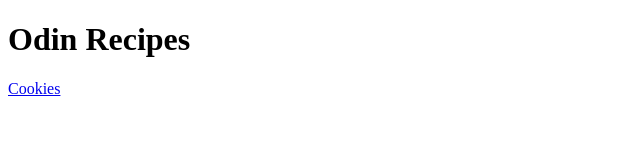
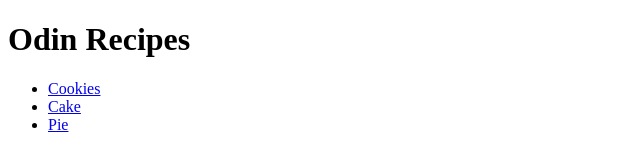
Before and after one commit to Cookethan/TOP-recipes, a plain HTML site: page index.html in a window 1280 px wide. Shown: the whole page, without its empty margins (0-640 px from the left). Drawn offline with Linux system fonts and the light colour scheme.

Commit message:
Added links to recipe pages on index.html

```diff
--- a/index.html
+++ b/index.html
@@ -6,6 +6,11 @@
     </head>
     <body>
         <h1>Odin Recipes</h1>
-        <a href="./recipes/cookies.html">Cookies</a>
+        <ul>
+            <li><a href="./recipes/cookies.html">Cookies</a></li>
+            <li><a href="./recipes/cake.html">Cake</a></li>
+            <li><a href="./recipes/pie.html">Pie</a></li>
+        </ul>
+
     </body>
 </html>
```
